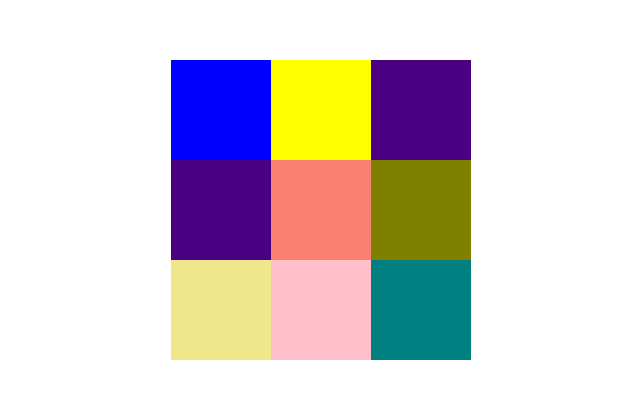
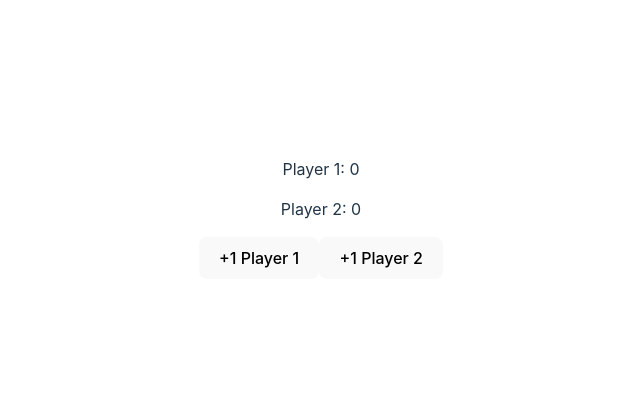
Before and after one commit to IvanKent/Intermediate-state-concepts, a React (Vite) app: page / in a window 1280 px wide. Shown: the part 190-588 px from the top of the page, without its empty margins (319-959 px from the left). Built offline with nearby package versions, Linux system fonts and the light colour scheme.

Commit message:
added scoreKeeper

```diff
--- a/src/App.jsx
+++ b/src/App.jsx
@@ -1,6 +1,7 @@
 import './App.css'
 import RandomNumber from './RandomNumber'
 import RowColor from './RowColor'
+import ScoreKeeper from './ScoreKeeper'
 const colors = [
   "red",
   "blue",
@@ -24,11 +25,16 @@ const colors = [
   "khaki"
 ];
 
+const numbers = [
+  1,2,3,4,5,6,7,8,9,10
+]
+
 
 function App() {
   return (
     <div>
-      <RowColor colors={colors}/>
+      {/* <RowColor colors={colors}/> */}
+      <ScoreKeeper/>
     </div>
   )
 }
--- /dev/null
+++ b/src/ScoreKeeper.jsx
@@ -0,0 +1,27 @@
+import { useState } from "react";
+
+function ScoreKeeper() {
+const [score, setScore] = useState({p1Score: 0, p2Score: 0})
+
+function addP1Score (){
+    setScore(oldScore => {
+        return {...oldScore, p1Score: oldScore.p1Score + 1}
+    })
+}
+function addP2Score (){
+    setScore(oldScore => {
+        return {...oldScore, p2Score: oldScore.p2Score + 1}
+    })
+}
+
+    return (
+        <div>
+            <p>Player 1: {score.p1Score}</p>
+            <p>Player 2: {score.p2Score}</p>
+            <button onClick={addP1Score}>+1 Player 1</button>
+            <button onClick={addP2Score}>+1 Player 2</button>
+        </div>
+    )
+}
+
+export default ScoreKeeper;
```
